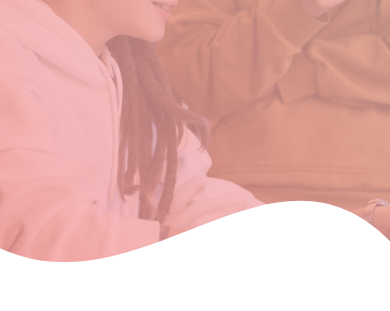
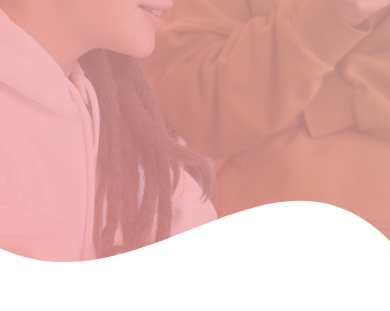
Before and after one commit to ChrisBlanquet/PracticaCss2, a plain HTML site: page index.html in a window 390 px wide. Shown: the part 333-644 px from the top of the page. Drawn offline with Linux system fonts and the light colour scheme.

Commit message:
Mejorando error en la pantalla principal con aumento de tamaño

```diff
--- a/style.css
+++ b/style.css
@@ -252,6 +252,9 @@ input[type="submit"]:hover{
     }
 }
 @media screen and (max-width:400px) {
+    .hero{
+        background-size: auto;
+    }
     .titulo,.textos-hero h1{
         font-size: 30px;
     }
```
